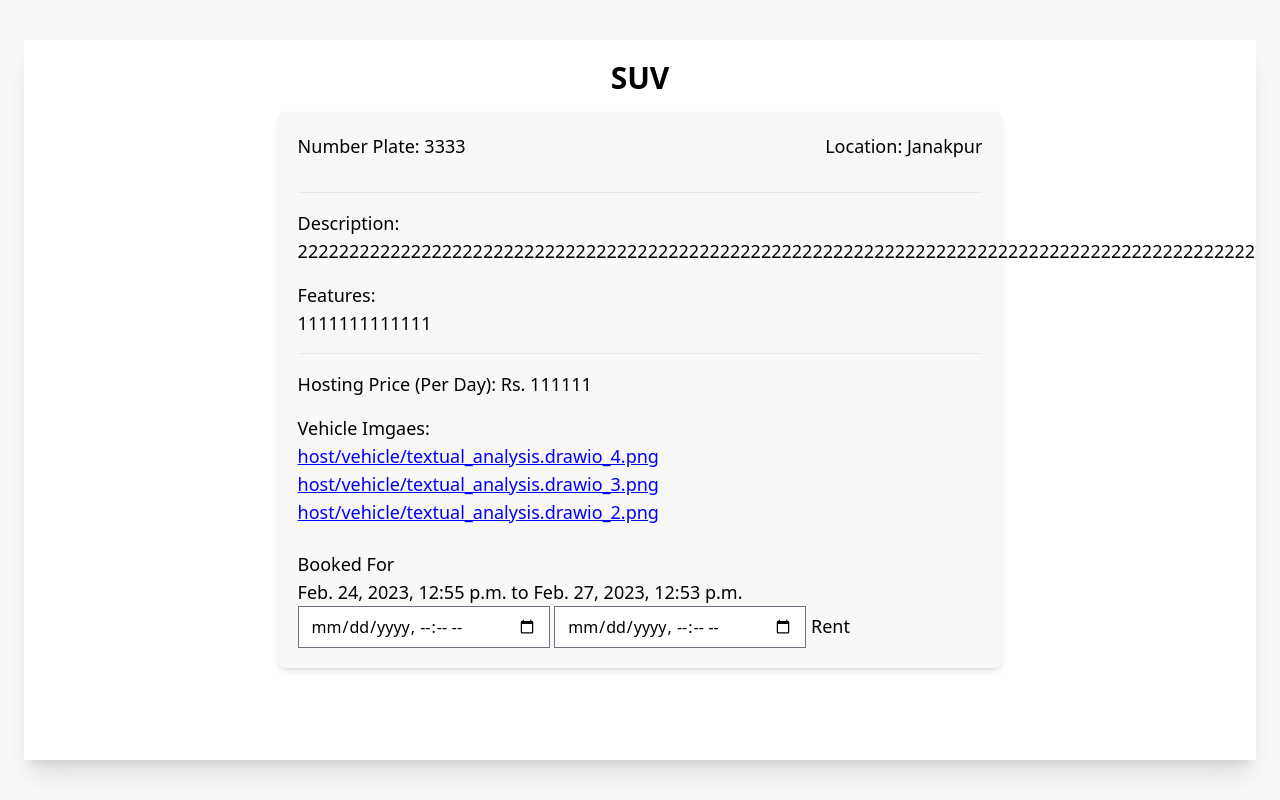
After one commit to sakss-g/yatra, a Django app: page /vehiclesdetails/6 in a window 1280 px wide. The commit adds this page. Run offline with Django 4.2, Linux system fonts and the light colour scheme; data comes from the database, SQL or seed files in the repository; both versions use the stored data as it was after the commit; some libraries are stand-ins or nearby versions.

Commit message:
vehcile update by host vehicle approve by admin renting by end user

```diff
--- a/base/admin.py
+++ b/base/admin.py
@@ -1,7 +1,9 @@
 from django.contrib import admin
-from .models import Host,EndUser,Vehicle
+from .models import Host, EndUser, Vehicle, Rents, Travelogue
 
 # Register your models here.
 admin.site.register(Host)
 admin.site.register(EndUser)
 admin.site.register(Vehicle)
+admin.site.register(Rents)
+admin.site.register(Travelogue)
--- a/base/templates/base/home.html
+++ b/base/templates/base/home.html
@@ -129,9 +129,9 @@
                     <img src="{% static 'images/home_vehicle_1.png' %}" alt="" class="h-96 w-auto mb-10">
                 </div>
                 <div class="flex ">
-                    <span class="text-9xl text-right hover:cursor-pointer hover:text-dark-gray">
+                    <a href="{% url 'view_vehicles' %}" class="text-9xl text-right hover:cursor-pointer hover:text-dark-gray">
                         Find Your drive.
-                    </span>
+                    </a>
                 </div>
             </div>
 
--- /dev/null
+++ b/base/templates/vehicles/vehicle_detail.html
@@ -0,0 +1,129 @@
+<!DOCTYPE html>
+{% load static tailwind_tags%}
+{% load static %}
+{% load widget_tweaks %}
+
+<html lang="en">
+<head>
+    <meta charset="UTF-8">
+    <meta http-equiv="X-UA-Compatible" content="IE=edge">
+    <meta name="viewport" content="width=device-width, initial-scale=1.0">
+    <!-- <link href="https://cdn.jsdelivr.net/npm/bootstrap@5.0.2/dist/css/bootstrap.min.css" rel="stylesheet" integrity="sha384-EVSTQN3/azprG1Anm3QDgpJLIm9Nao0Yz1ztcQTwFspd3yD65VohhpuuCOmLASjC" crossorigin="anonymous">
+    <script src="https://cdn.jsdelivr.net/npm/bootstrap@5.0.2/dist/js/bootstrap.bundle.min.js" integrity="sha384-MrcW6ZMFYlzcLA8Nl+NtUVF0sA7MsXsP1UyJoMp4YLEuNSfAP+JcXn/tWtIaxVXM" crossorigin="anonymous"></script> -->
+     <script src="https://code.jquery.com/jquery-3.5.1.js" integrity="sha256-QWo7LDvxbWT2tbbQ97B53yJnYU3WhH/C8ycbRAkjPDc=" crossorigin="anonymous"></script>
+    <title>View Vehicles</title>
+
+    {% tailwind_css %}
+</head>
+
+<body>
+{% if messages %}
+                <div class= " absolute animate-right-to-left top-0 right-0 " style="display: flex; width: 100%; justify-content: flex-end;">
+                    {% for message in messages %}
+                        <div class=" p-3 {{ message.tags }} mt-2 mr-6 " id="msg" role="alert" >
+                            {{ message }}
+                        </div>
+                    {% endfor %}
+                </div>
+            {% endif %}
+<div class="h-screen w-full px-6 py-10 bg-theme overflow-y-auto">
+    <div class="bg-white h-full flex flex-col shadow-xl">
+        <div class="p-3 overflow-y-auto scrollbar-hide">
+            <p class="text-center text-3xl font-semibold pt-2 pb-4">{{ vehicle.type}}</p>
+
+                <div class="w-3/5 flex flex-col mx-auto rounded-lg bg-theme p-5 shadow-md text-lg mb-16">
+                    <div class="flex flex-col mb-4">
+                        <div class="flex flex-row justify-between mb-4">
+                            <div>
+                                <span class="font-medium">Number Plate: </span>{{ vehicle.number_plate }}
+                            </div>
+                            <div>
+                                <span class="font-medium">Location: </span>{{ vehicle.location }}
+                            </div>
+                        </div>
+                    </div>
+
+                    <hr class="mb-4">
+
+                    <div class="mb-4 flex flex-col">
+                        <div>
+                            <span class="font-medium">Description: </span>
+                        </div>
+                        <div>
+                            <span>{{ vehicle.description }}</span>
+                        </div>
+                    </div>
+
+                    <div class="mb-4 flex flex-col">
+                        <div>
+                            <span class="font-medium">Features: </span>
+                        </div>
+                        <div>
+                            <span>{{ vehicle.feature }}</span>
+                        </div>
+                    </div>
+
+                    <hr class="mb-4">
+
+                    <div class="mb-4">
+                        <span class="font-medium">Hosting Price (Per Day): </span><span>Rs. {{ vehicle.price }}</span>
+                    </div>
+
+                    <div>
+                        <div>
+                            <span class="font-medium">Vehicle Imgaes: </span>
+                        </div>
+                        <div class="flex flex-col mb-6">
+                            <a href="{% url 'open_vehicle' vehicle.id 1 %}" style="color: blue;" class="underline">
+                                {{ vehicle.image1.name }}
+                            </a>
+                            <a href="{% url 'open_vehicle' vehicle.id 2 %}" style="color: blue;" class="underline">
+                                {{ vehicle.image2.name }}
+                            </a>
+                            <a href="{% url 'open_vehicle' vehicle.id 3 %}" style="color: blue;" class="underline">
+                                {{ vehicle.image3.name }}
+                            </a>
+                        </div>
+                    </div>
+                    {% if history %}
+                        <p>Booked For</p>
+                        {% for hist in history %}
+                            <p>{{ hist.start_time }} to {{ hist.end_time}}</p>
+                        {% endfor %}
+                    {% endif %}
+                    <form action="" method="post">
+                        {% csrf_token %}
+                        <input type="hidden" name="id" value="{{ vehicle.id }}"/>
+                        <input type="datetime-local" name="start" id="date1" required/>
+                         <input type="datetime-local" name="end" id="date2" required/>
+                        <button type="submit">Rent</button>
+                    </form>
+                </div>
+        </div>
+    </div>
+</div>
+<script>
+    var date = new Date().toISOString().slice(0,16);
+    $('#date1').attr('min', date);
+    $('#date2').attr('min', date);
+</script>
+
+<script>
+        setTimeout(function(){
+            if ($('#msg').length > 0) {
+                $('#msg').remove();
+            }
+        },4000);
+    </script>
+
+<script>
+    var array = ["2023-03-14","2023-03-15","2023-03-16"]
+
+    $('#date1').datetimepicker({
+        beforeShowDay: function(date){
+            var string = jQuery.datepicker.formatDate('yy-mm-dd', date);
+            return [ array.indexOf(string) == -1 ]
+        }
+    });
+</script>
+</body>
--- a/base/urls.py
+++ b/base/urls.py
@@ -60,16 +60,15 @@ urlpatterns = [
     # vehicles related urls
     path('hostvehicles', views.host_vehicles, name='host_vehicles'),
     path('addvehicles', views.add_vehicles, name='add_vehicles'),
-    path('updatevehicles', views.update_vehicles, name='update_vehicles'),
-
+    path('updatevehicles/<str:pk>', views.update_vehicles, name='update_vehicles'),
+    path('deletevehicles/<str:pk>', views.delete_vehicles, name='delete_vehicles'),
+    path('approvevehicle/<str:pk>', views.approve_vehicle, name="approve_vehicle"),
+    path('rejectvehicle/<str:pk>', views.reject_vehicle, name="reject_vehicle"),
 
     # multi user urls
-    path('openbluebook', views.open_bluebook, name='open_bluebook'),
-    path('openvehicle1', views.open_vehicle1, name='open_vehicle1'),
-    path('openvehicle2', views.open_vehicle2, name='open_vehicle2'),
-    path('openvehicle3', views.open_vehicle3, name='open_vehicle3'),
-
-
-
+    path('openbluebook/<str:pk>', views.open_bluebook, name='open_bluebook'),
+    path('openvehicle1/<str:pk>/<int:no>', views.open_vehicle, name='open_vehicle'),
+    path('viewvehicles/',views.view_vehicles, name="view_vehicles"),
+    path('vehiclesdetails/<str:pk>',views.vehicle_details, name="vehicle_details"),
 
 ] + static(settings.MEDIA_URL, document_root=settings.MEDIA_ROOT)
--- a/base/views.py
+++ b/base/views.py
@@ -1,3 +1,4 @@
+import datetime
 from django.shortcuts import render, redirect
 from .forms import *
 from django.contrib.auth.models import User, Group
@@ -7,7 +8,6 @@ from django.contrib.auth import login, logout, authenticate
 from django.contrib.auth.decorators import login_required
 from django.http import HttpResponseRedirect, FileResponse
 from django.contrib import messages
-
 # Create your views here.
 
 # all related views
@@ -48,6 +48,68 @@ def logout_user(request):
     return redirect('home')
 
 
+def view_vehicles(request):
+    vehicles = Vehicle.objects.filter(is_approved="Approved")
+    context = {
+        'vehicle_list':vehicles,
+    }
+    return render(request, 'vehicles/view_vehicles.html', context)
+
+def vehicle_details(request, pk):
+    vehicle = Vehicle.objects.get(id=pk)
+    history = Rents.objects.filter(vehicle=vehicle)
+    if request.method == "POST":
+        start_time = request.POST.get('start')
+        end_time = request.POST.get('end')
+        current_time = datetime.datetime.now().strftime("%Y-%m-%dT%H:%M")
+        can_rent = True
+        if request.user.is_anonymous:
+            messages.error(request, "You need to be a verified user to rent")
+        elif start_time <= current_time:
+            messages.error(request, "Start Time cannot be before now")
+        elif end_time <= start_time:
+            messages.error(request, "End Time cannot be before Start Time")
+        elif vehicle.is_rented:
+
+            for hist in history:
+                if (hist.start_time.strftime("%Y-%m-%dT%H:%M") <= start_time <= hist.end_time.strftime("%Y-%m-%dT%H:%M")) \
+                        or (hist.start_time.strftime("%Y-%m-%dT%H:%M") <= end_time <= hist.end_time.strftime("%Y-%m-%dT%H:%M")):
+                    messages.error(request, "Vehicle has already been booked for this period")
+                    can_rent = False
+                    break
+            if can_rent:
+                try:
+                    rent = Rents()
+                    rent.renter = request.user.enduser
+                    rent.vehicle = vehicle
+                    rent.start_time = start_time
+                    rent.end_time = end_time
+                    rent.save()
+                    vehicle.is_rented = True
+                    vehicle.save()
+                    messages.success(request, "Vehicle Rented")
+                    return redirect('view_vehicles')
+                except:
+                    messages.error(request, "Error!!!! Could not rent")
+        else:
+            try:
+                rent = Rents()
+                rent.renter = request.user.enduser
+                rent.vehicle = vehicle
+                rent.start_time = start_time
+                rent.end_time = end_time
+                rent.save()
+                vehicle.is_rented = True
+                vehicle.save()
+                messages.success(request,"Vehicle Rented")
+                return redirect('view_vehicles')
+            except:
+                messages.error(request, "Error!!!! Could not rent")
+    context = {
+        'vehicle': vehicle,
+        'history':history,
+    }
+    return render(request, 'vehicles/vehicle_detail.html', context)
 
 # host related views
 def register_host(request):
@@ -137,32 +199,59 @@ def add_vehicles(request):
     }
     return render(request, 'vehicles/add_vehicles.html', context)
 
-def update_vehicles(request):
-    # vehicle = Vehicle.objects.get(id=pk)
-    # vehicle_update_form = VehicleUpdateForm(instance=vehicle)
+def update_vehicles(request, pk):
+    vehicle = Vehicle.objects.get(id=pk)
+    vehicle_update_form = VehicleForm(instance=vehicle)
 
-    # if request.method == "POST":
-    #     vehicle_update_form = VehicleUpdateForm(request.POST, request.FILES, instance=vehicle)
-    #     if vehicle_update_form.is_valid():
-    #         vehicle_update_form.save()
-    #         messages.success(request, 'Vehicle Updated.')
-    #         return redirect('host_vehicles')
-    # context = {
-    #     'vehicle_update_form': vehicle_update_form,
-    #     'vehicle_form': vehicle
-    # }
-    return render(request, 'vehicles/update_vehicles.html')
+    if request.method == "POST":
+        vehicle_update_form = VehicleForm(request.POST, request.FILES, instance=vehicle)
+        if vehicle_update_form.is_valid():
+            vehicle_update_form.save()
+            messages.success(request, 'Vehicle Updated.')
+            return redirect('host_vehicles')
 
-def open_bluebook(request):
-    bluebook = Vehicle.objects.get().bluebook.path
+    context = {
+        'form': vehicle_update_form,
+        'vehicle_form': vehicle
+    }
+    return render(request, 'vehicles/update_vehicles.html', context)
+
+def delete_vehicles(request, pk):
+    vehicle = Vehicle.objects.get(id=pk)
+    vehicle.delete()
+    return redirect('host_vehicles')
+
+
+def approve_vehicle(request, pk):
+    if request.method == "POST":
+        vehicle = Vehicle.objects.get(id=pk)
+        vehicle.is_approved = "Approved"
+        vehicle.save()
+    return redirect('hosting_request')
+
+def reject_vehicle(request, pk):
+    if request.method == "POST":
+        vehicle = Vehicle.objects.get(id=pk)
+        vehicle.is_approved = "Rejected"
+        vehicle.save()
+    return redirect('hosting_request')
+
+def open_bluebook(request, pk):
+    bluebook = Vehicle.objects.get(id=pk).bluebook.path
     return FileResponse(open(bluebook, 'rb'))
 
-def open_vehicle1(request):
-    image1 = Vehicle.objects.get().image1.path
-    return FileResponse(open(image1, 'rb'))
+def open_vehicle(request, pk, no):
+    vehicle = Vehicle.objects.get(id=pk)
+    if no == 1:
+        vehicle = vehicle.image1.path
+    elif no == 2:
+        vehicle = vehicle.image2.path
+    elif no == 3:
+        vehicle = vehicle.image3.path
+    return FileResponse(open(vehicle, 'rb'))
 
 def open_vehicle2(request):
-    image2 = Vehicle.objects.get().image2.path
+    image2 = Vehicle.objects.get().image2.url
     return FileResponse(open(image2, 'rb'))
 
 def open_vehicle3(request):
@@ -322,12 +411,9 @@ def reject_enduser(request,pk):
 
 def hosting_request(request):
     unverified_vehicles = Vehicle.objects.filter(is_approved="Pending")
-    # vehicle_list = Vehicle.objects.filter(host=request.user.host)
 
     context = {
         'unverified_vehicles': unverified_vehicles
     }
-    # context = {
-    #      'vehicle_list' : vehicle_list
-    # }
+
     return render(request, 'admin/hosting_request.html',context)
--- a/theme/static/css/dist/styles.css
+++ b/theme/static/css/dist/styles.css
@@ -832,6 +832,10 @@ select{
   margin-right: 1rem;
 }
 
+.mb-0{
+  margin-bottom: 0px;
+}
+
 .mt-2{
   margin-top: 0.5rem;
 }
```
Also changed, not shown: base/forms.py (+9 -6 lines), base/models.py (+6 -16 lines), base/templates/admin/hosting_request.html (+10 -3 lines), base/templates/admin/verify_user.html (+11 -13 lines), base/templates/vehicles/host_vehicles.html (+17 -12 lines), base/templates/vehicles/update_vehicles.html (+5 -4 lines), base/templates/vehicles/view_vehicles.html (added, +56 -0 lines), db.sqlite3.
